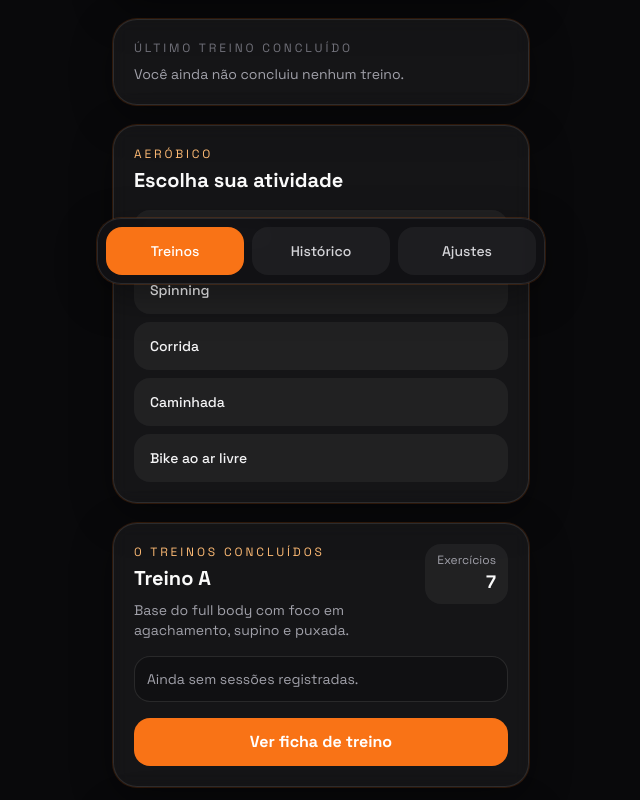
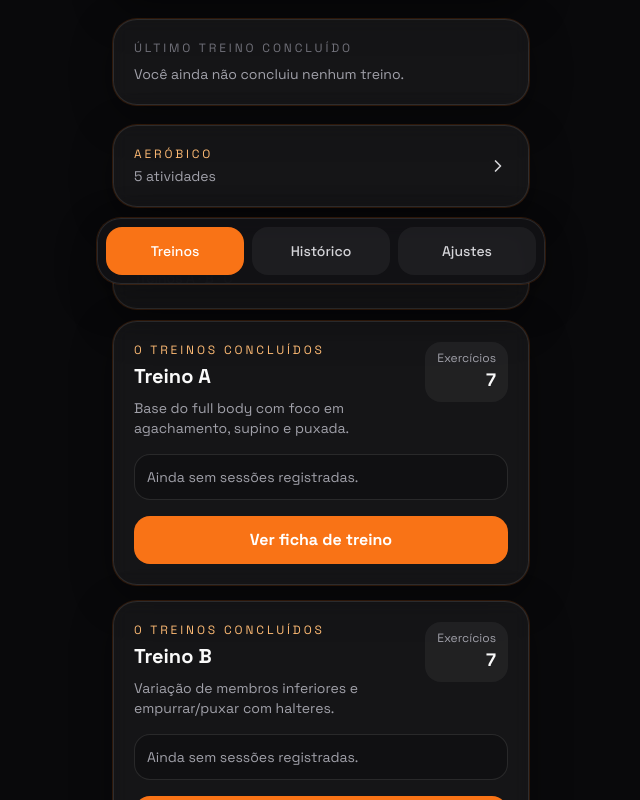
Before and after one commit to lnrdgst/daily-workout, a React (Vite) app: page / in a window 1280 px wide. Shown: the part 500-1300 px from the top of the page, without its empty margins (319-959 px from the left). Built offline with nearby package versions, Linux system fonts and the light colour scheme.

Commit message:
feat: organiza treinos por categoria na home

```diff
--- a/src/pages/HomePage.tsx
+++ b/src/pages/HomePage.tsx
@@ -1,4 +1,5 @@
-import { Check } from 'lucide-react';
+import { useState } from 'react';
+import { Check, ChevronDown, ChevronRight } from 'lucide-react';
 import { Link } from 'react-router-dom';
 import { workouts } from '@/data/workouts';
 import { cardioModalities } from '@/data/cardio';
@@ -14,6 +15,9 @@ import { WorkoutProgress } from '@/components/WorkoutProgress';
 export const HomePage = () => {
   const { state } = useWorkoutStore();
   const [userPreferences] = useUserPreferences();
+  const [openCategory, setOpenCategory] = useState<'cardio' | 'strength' | null>('strength');
+  const toggleCategory = (category: 'cardio' | 'strength') =>
+    setOpenCategory((current) => current === category ? null : category);
   const lastWorkout = getLatestSession(state.history);
   const strengthHistory = state.history.filter(isStrengthHistory);
   const sequenceProgress = getWorkoutSequenceProgress(state.history);
@@ -92,18 +96,42 @@ export const HomePage = () => {
       )}
 
       {state.activeDraft && state.activeDraft.type !== 'cardio' && <WorkoutProgress draft={state.activeDraft} />}
-      <section className="panel p-5">
-        <p className="text-xs uppercase tracking-[0.24em] text-accent-300">Aeróbico</p>
-        <h2 className="mt-1 text-xl font-bold">Escolha sua atividade</h2>
-        <div className="mt-4 grid gap-2">
+      <section className="space-y-3">
+        <h2>
+          <button type="button" id="cardio-category-heading" aria-expanded={openCategory === 'cardio'}
+            aria-controls="cardio-category-content" onClick={() => toggleCategory('cardio')}
+            className="panel flex min-h-12 w-full items-center justify-between gap-3 p-5 text-left focus-visible:outline-none focus-visible:ring-2 focus-visible:ring-accent-400">
+            <span className="min-w-0">
+              <span className="block text-xs uppercase tracking-[0.24em] text-accent-300">Aeróbico</span>
+              <span className="mt-1 block text-sm text-zinc-400">{Object.keys(cardioModalities).length} atividades</span>
+            </span>
+            {openCategory === 'cardio' ? <ChevronDown className="shrink-0 text-zinc-300" size={20} aria-hidden="true" /> : <ChevronRight className="shrink-0 text-zinc-300" size={20} aria-hidden="true" />}
+          </button>
+        </h2>
+        <div id="cardio-category-content" role="region" aria-labelledby="cardio-category-heading" hidden={openCategory !== 'cardio'}>
+          <div className="panel grid gap-2 p-4">
           {Object.entries(cardioModalities).map(([modality, name]) => (
             <Link key={modality} to={`/cardio/${modality}`} className="touch-button justify-start bg-white/5 text-zinc-100">
               {name}
             </Link>
           ))}
+          </div>
         </div>
       </section>
-      <section className="space-y-4">
+      <section className="space-y-3">
+        <h2>
+          <button type="button" id="strength-category-heading" aria-expanded={openCategory === 'strength'}
+            aria-controls="strength-category-content" onClick={() => toggleCategory('strength')}
+            className="panel flex min-h-12 w-full items-center justify-between gap-3 p-5 text-left focus-visible:outline-none focus-visible:ring-2 focus-visible:ring-accent-400">
+            <span className="min-w-0">
+              <span className="block text-xs uppercase tracking-[0.24em] text-accent-300">Musculação</span>
+              <span className="mt-1 block text-sm text-zinc-400">Treinos A · B · C</span>
+            </span>
+            {openCategory === 'strength' ? <ChevronDown className="shrink-0 text-zinc-300" size={20} aria-hidden="true" /> : <ChevronRight className="shrink-0 text-zinc-300" size={20} aria-hidden="true" />}
+          </button>
+        </h2>
+        <div id="strength-category-content" role="region" aria-labelledby="strength-category-heading" hidden={openCategory !== 'strength'}>
+          <div className="space-y-4">
         {workouts.map((workout) => (
           <WorkoutCard
             key={workout.id}
@@ -112,6 +140,8 @@ export const HomePage = () => {
             completedSessionCount={strengthHistory.filter((session) => session.workoutId === workout.id).length}
           />
         ))}
+          </div>
+        </div>
       </section>
     </div>
   );
```
Also changed, not shown: tests/cardio.browser.cjs (+28 -0 lines).
